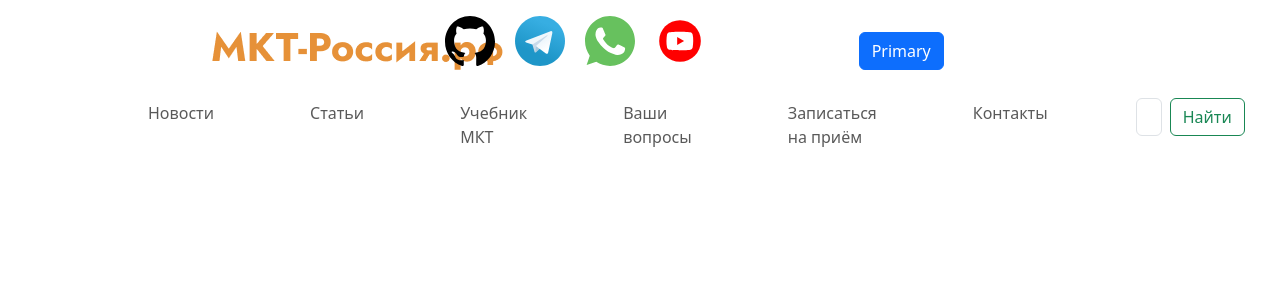
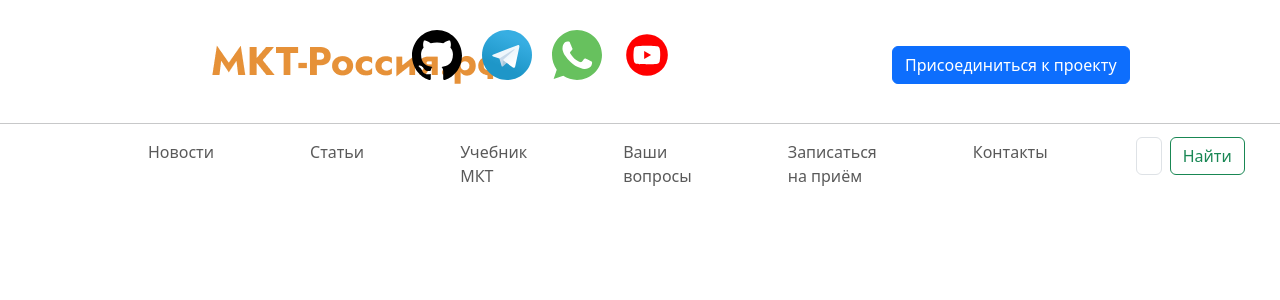
Before and after one commit to IvanZaycev0717/mct-flask-sqlalchemy-redis, a Python web app: template my_app/templates/index.html in a window 1280 px wide. Shown: the top 300 px of the page. Run offline with Jinja, Linux system fonts and the light colour scheme; the template is opened without the code that fills it, so the values that code supplies are empty; some libraries are stand-ins or nearby versions.

Commit message:
html3stable

```diff
--- a/my_app/static/css/style.css
+++ b/my_app/static/css/style.css
@@ -1,6 +1,6 @@
 /* line 1, ../../PETS/metacognitive-therapy-flask-site/my_app/static/sass/style.sass */
 .upper-section {
-  padding-top: 16px;
+  padding-top: 30px;
   display: flex;
   flex-direction: row;
 }
@@ -33,15 +33,21 @@
   display: flex;
   flex-direction: row;
   align-items: center;
+  margin-left: 100px;
 }
 
-/* line 24, ../../PETS/metacognitive-therapy-flask-site/my_app/static/sass/style.sass */
+/* line 25, ../../PETS/metacognitive-therapy-flask-site/my_app/static/sass/style.sass */
+.custom-hr {
+  margin: 0px 0px 0px 0px;
+}
+
+/* line 28, ../../PETS/metacognitive-therapy-flask-site/my_app/static/sass/style.sass */
 .navbar-expand-lg {
   padding-left: 10%;
   margin-right: 10%;
 }
 
-/* line 29, ../../PETS/metacognitive-therapy-flask-site/my_app/static/sass/style.sass */
+/* line 33, ../../PETS/metacognitive-therapy-flask-site/my_app/static/sass/style.sass */
 .nav-link {
   margin-right: 80px;
 }
--- a/my_app/static/sass/style.sass
+++ b/my_app/static/sass/style.sass
@@ -1,5 +1,5 @@
 .upper-section
-    padding-top: 16px
+    padding-top: 30px
     display: flex
     flex-direction: row
     &__logo-container
@@ -20,6 +20,10 @@
         display: flex
         flex-direction: row
         align-items: center
+        margin-left: 100px
+
+.custom-hr
+    margin: 0px 0px 0px 0px
 
 .navbar-expand-lg
     padding-left: 10%
--- a/my_app/templates/index.html
+++ b/my_app/templates/index.html
@@ -31,9 +31,11 @@
         </a>
       </div>
       <div class="container upper-section__button-container">
-        <button type="button" class="btn btn-primary">Primary</button>
+        <button type="button" class="btn btn-primary">Присоединиться к проекту</button>
       </div>
     </div>
+    <br>
+    <hr class="custom-hr">
   </header>
   <nav class="navbar navbar-expand-lg bg-body">
     <div class="container-fluid">
```
Also changed, not shown: 1 other file.
